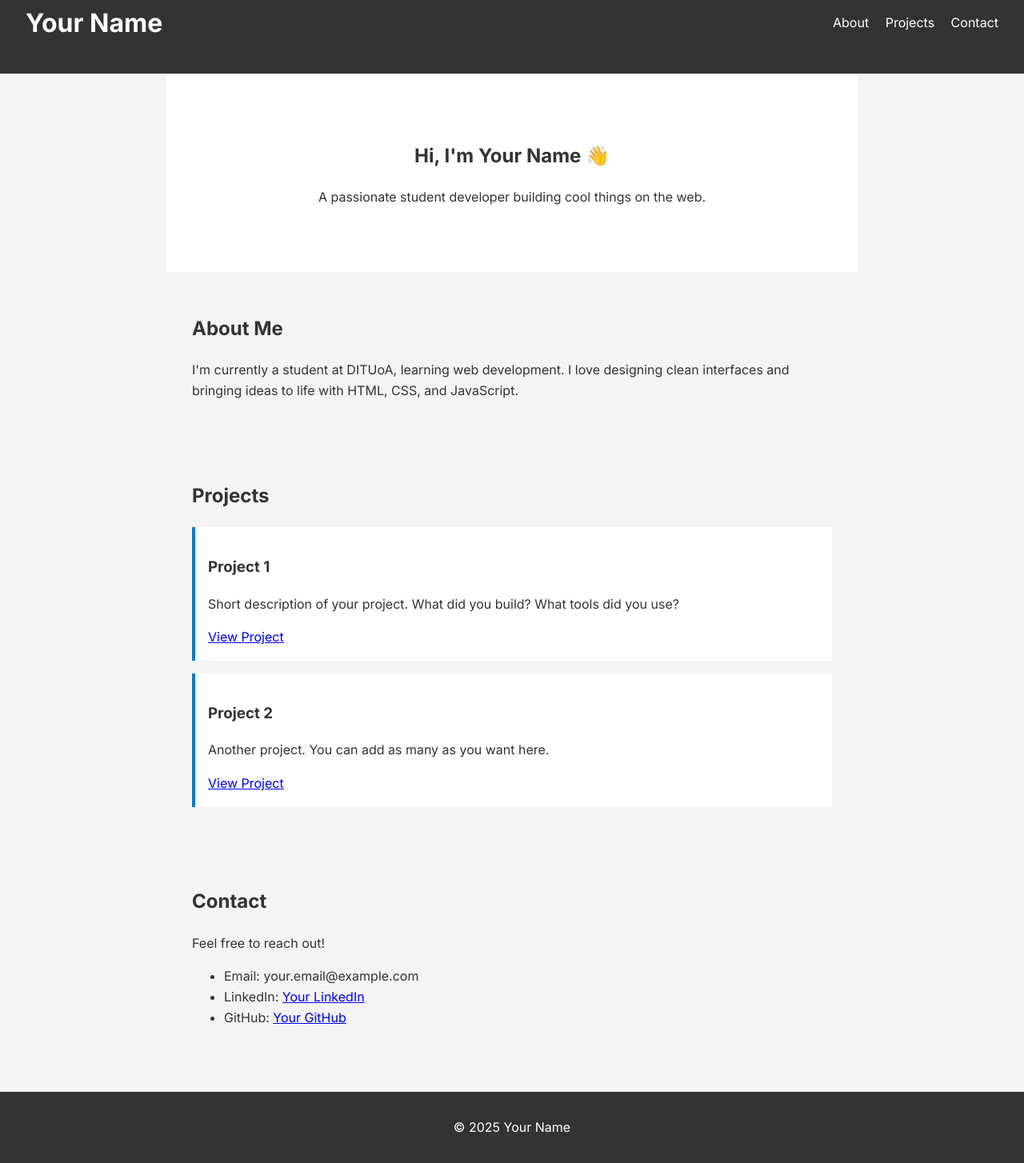
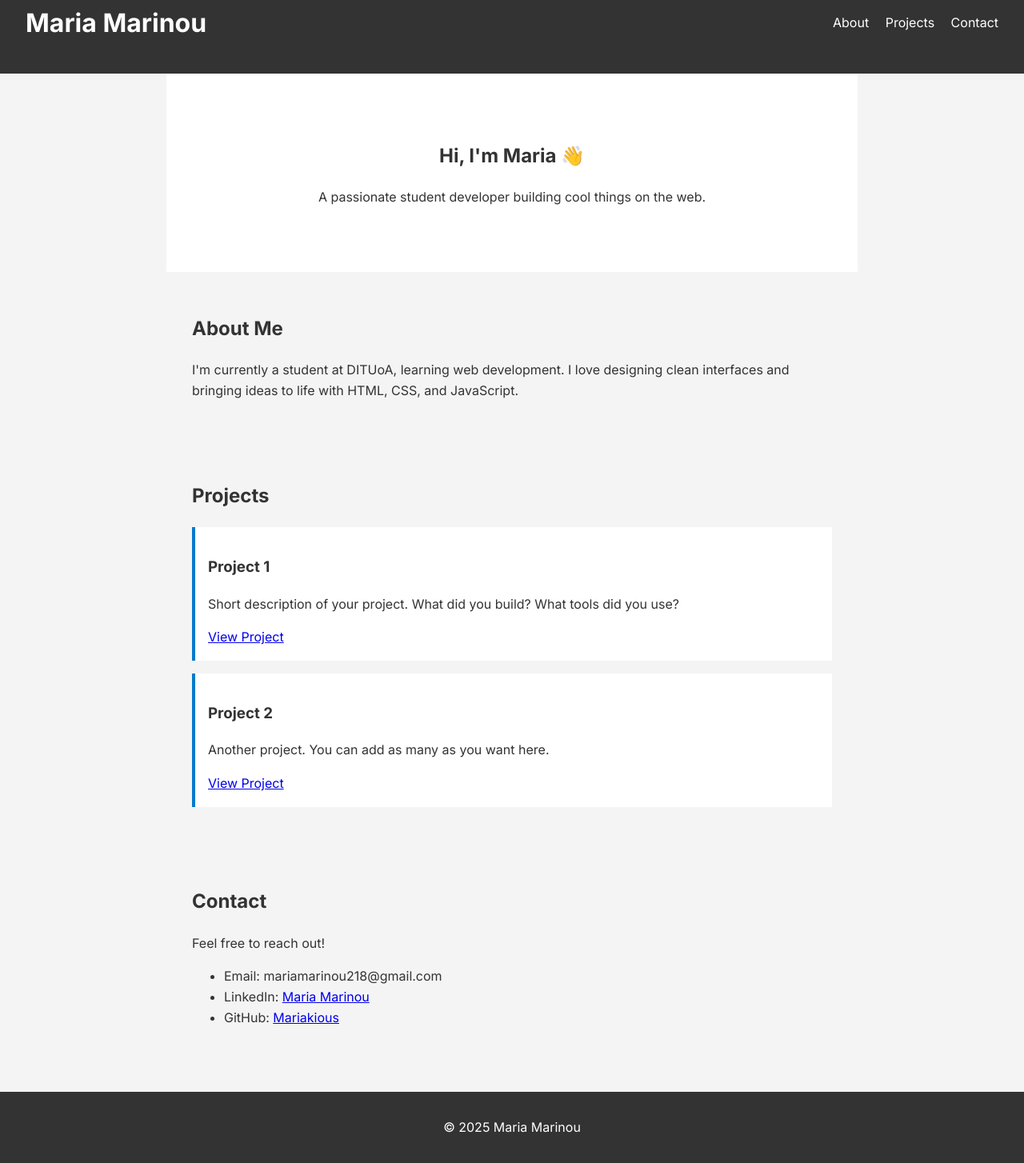
Before and after one commit to Mariakious/my-portfolio, a plain HTML site: page code/index.html in a window 1280 px wide. Shown: the part 34-1488 px from the top of the page at 80% size. Drawn offline with Linux system fonts and the light colour scheme.

Commit message:
Update index.html

```diff
--- a/code/index.html
+++ b/code/index.html
@@ -3,13 +3,13 @@
 <head>
   <meta charset="UTF-8" />
   <meta name="viewport" content="width=device-width, initial-scale=1.0" />
-  <title>Your Name | Portfolio</title>
+  <title>Maria N. Marinou | Portfolio</title>
   <link rel="stylesheet" href="style.css" />
   <link href="https://fonts.googleapis.com/css2?family=Inter:wght@400;700&display=swap" rel="stylesheet">
 </head>
 <body>
   <header>
-    <h1>Your Name</h1>
+    <h1>Maria Marinou</h1>
     <nav>
       <a href="#about">About</a>
       <a href="#projects">Projects</a>
@@ -18,7 +18,7 @@
   </header>
 
   <section class="hero">
-    <h2>Hi, I'm Your Name 👋</h2>
+    <h2>Hi, I'm Maria 👋</h2>
     <p>A passionate student developer building cool things on the web.</p>
   </section>
 
@@ -47,14 +47,14 @@
     <h2>Contact</h2>
     <p>Feel free to reach out!</p>
     <ul>
-      <li>Email: your.email@example.com</li>
-      <li>LinkedIn: <a href="#">Your LinkedIn</a></li>
-      <li>GitHub: <a href="#">Your GitHub</a></li>
+      <li>Email: mariamarinou218@gmail.com</li>
+      <li>LinkedIn: <a href="#">Maria Marinou</a></li>
+      <li>GitHub: <a href="#">Mariakious</a></li>
     </ul>
   </section>
 
   <footer>
-    <p>&copy; 2025 Your Name</p>
+    <p>&copy; 2025 Maria Marinou</p>
   </footer>
 </body>
 </html>
```
